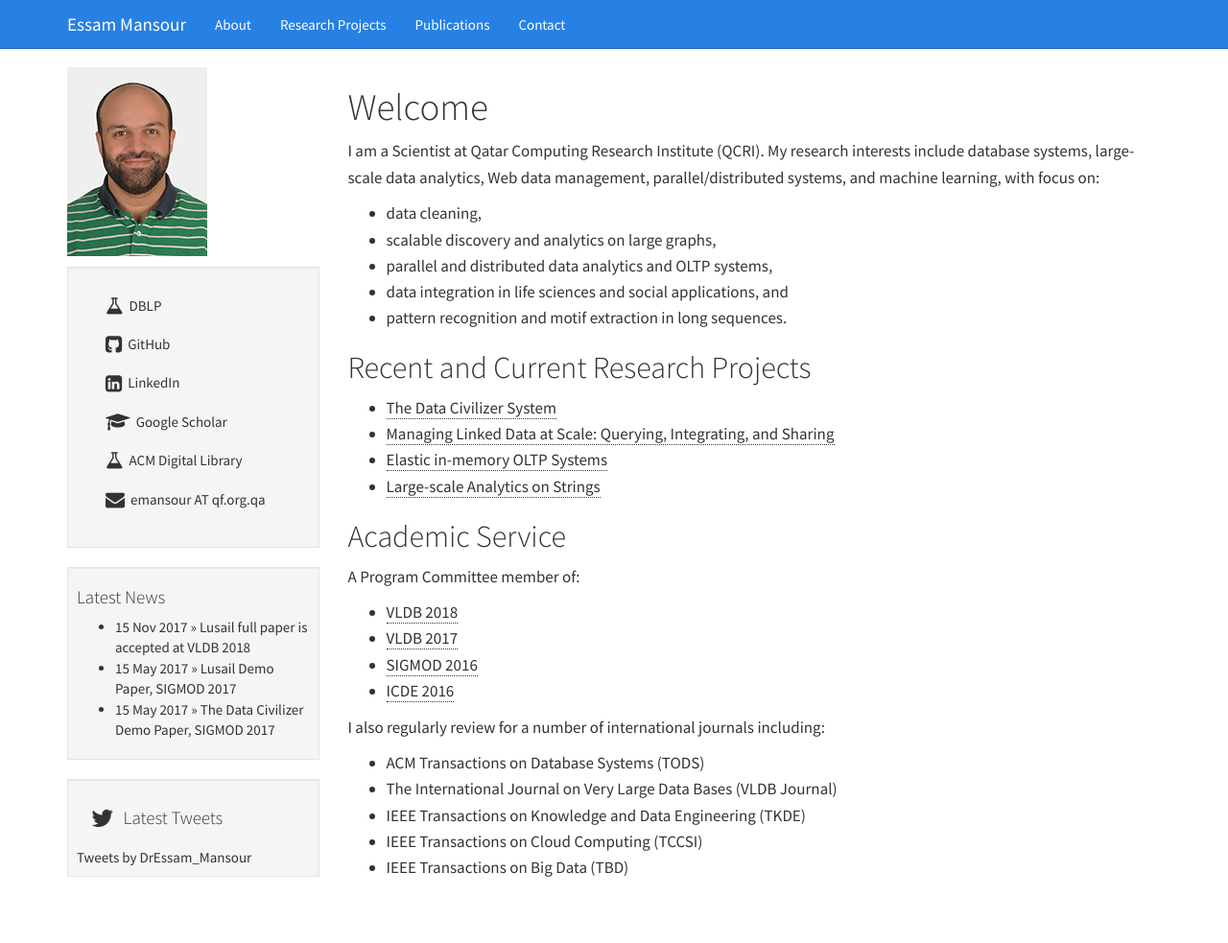
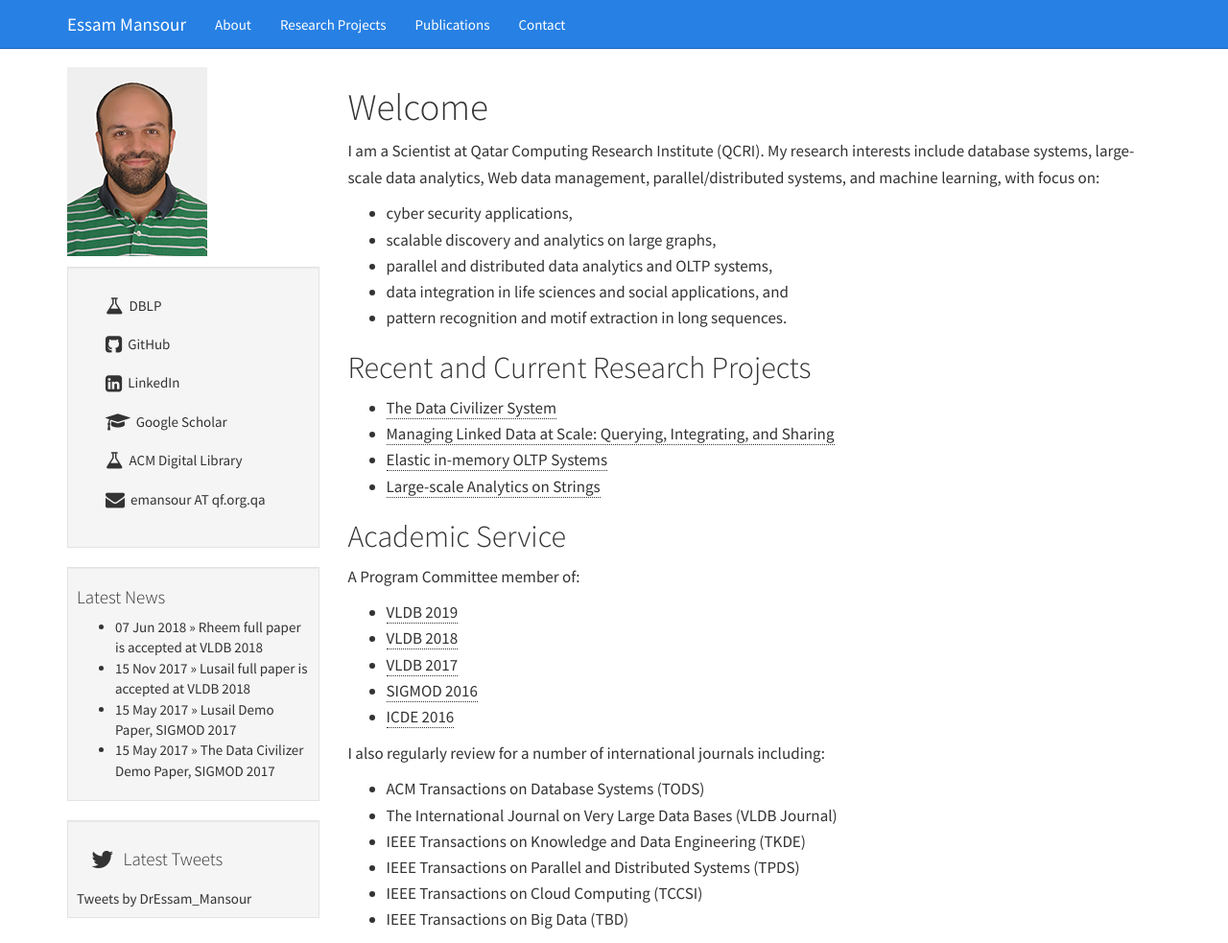
Before and after one commit to mansoure/mansoure.github.io, a Jekyll site: the page built from index.md, in a window 1280 px wide and 983 px high. Shown: the whole window at 96% size. Built offline with Jekyll 4.4.1, drawn with Linux system fonts in a browser that asks for light colours; comment, search, counter and statistics services are not loaded.

Commit message:
add Rheem news and cyber security

```diff
--- a/index.md
+++ b/index.md
@@ -6,7 +6,7 @@ title: Essam Mansour
 
 I am a Scientist at Qatar Computing Research Institute (QCRI). My research interests include database systems, large-scale data analytics, Web data management, parallel/distributed systems, and machine learning, with focus on:
 
-- data cleaning,
+- cyber security applications,
 - scalable discovery and analytics on large graphs,
 - parallel and distributed data analytics and OLTP systems,
 - data integration in life sciences and social applications, and
@@ -25,7 +25,8 @@ I am a Scientist at Qatar Computing Research Institute (QCRI). My research inter
 ## Academic Service
 A Program Committee member of:
 
-- [VLDB 2018](http://vldb2018.lncc.br/)
+- [VLDB 2019](http://vldb.org/2019/?review-board)
+- [VLDB 2018](http://vldb2018.lncc.br/review-board.html)
 - [VLDB 2017](http://www.vldb.org/2017/review_board.php)
 - [SIGMOD 2016](http://www.sigmod2016.org/org_sigmod_pc.shtml)
 - [ICDE 2016](http://icde2016.fi/committees.php#tabular1)
@@ -35,5 +36,6 @@ I also regularly review for a number of international journals including:
 - ACM Transactions on Database Systems (TODS)
 - The International Journal on Very Large Data Bases (VLDB Journal)
 - IEEE Transactions on Knowledge and Data Engineering (TKDE)
+- IEEE Transactions on Parallel and Distributed Systems (TPDS)
 - IEEE Transactions on Cloud Computing (TCCSI)
 - IEEE Transactions on Big Data (TBD)
```
Also changed, not shown: _posts/2018-06-07-pvldb-rheem-post.md (added, +7 -0 lines), 1 other file.
